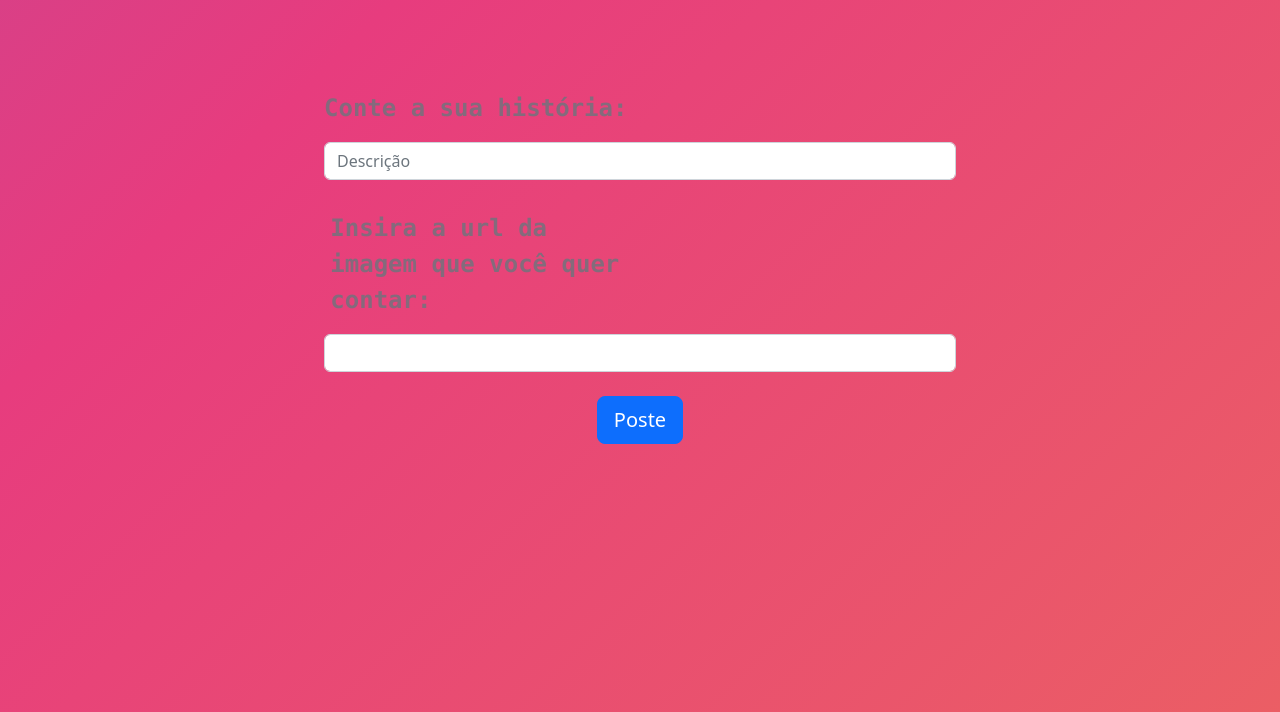
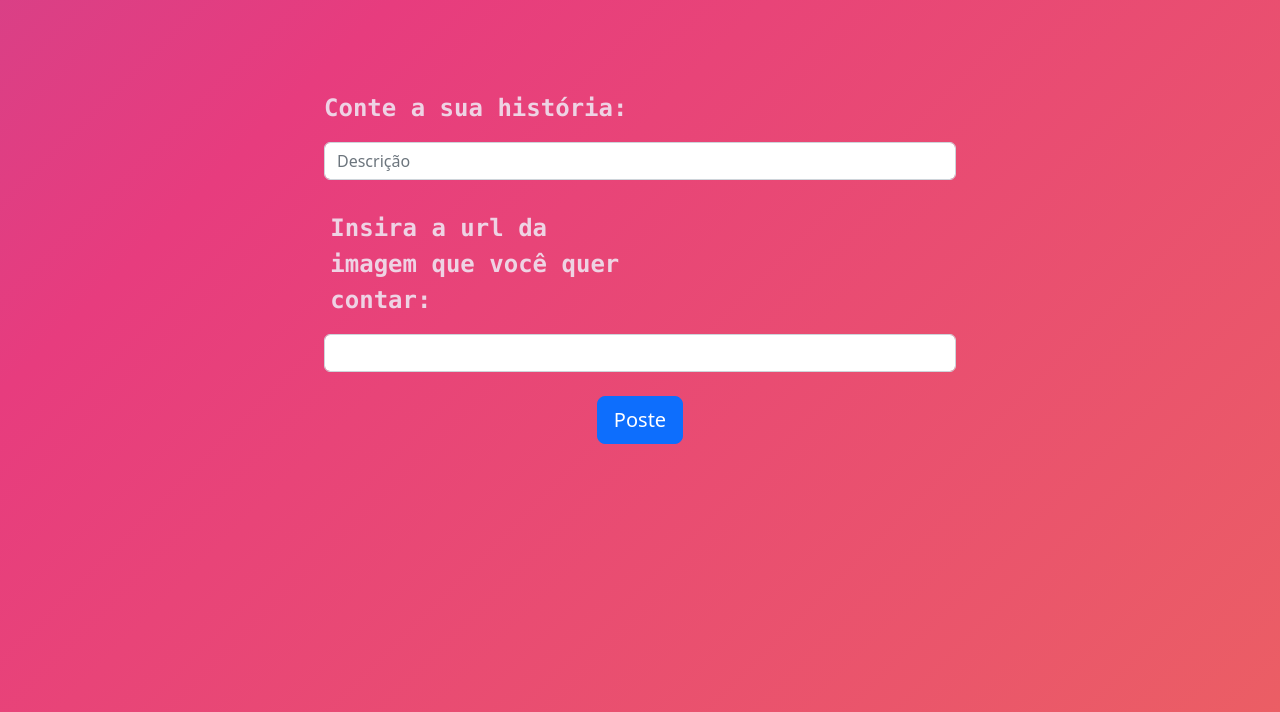
Before and after one commit to rherik/adocao_flask, a Flask app: page /crie in a window 1280 px wide. Shown: the part 144-856 px from the top of the page. Run offline with Flask 3, Linux system fonts and the light colour scheme.

Commit message:
fix: text from /crie

```diff
--- a/templates/criar_post.html
+++ b/templates/criar_post.html
@@ -2,14 +2,14 @@
 {% block base %}
 <form method="POST" enctype="multipart/form-data">
     <div class="justify-content-center row g-3">
-        <p class="col-lg-6 font-monospace fw-bolder fs-4 text-dark text-muted">Conte a sua história:</p>
+        <p class="col-lg-6 font-monospace fw-bolder fs-4">Conte a sua história:</p>
     </div>
     <div class="justify-content-center row g-3">
         <div class="col-lg-6">
             <input type="text" name="text" id="text" class="form-control" placeholder="Descrição">
         </br>
         <div class="file-path-wrapper">
-            <p class="col-lg-6 font-monospace fw-bolder fs-4 text-dark text-muted">Insira a url da imagem que você quer contar:</p>
+            <p class="col-lg-6 font-monospace fw-bolder fs-4">Insira a url da imagem que você quer contar:</p>
 
             <input class="form-control" type="text" name="image">
         </div>
```
